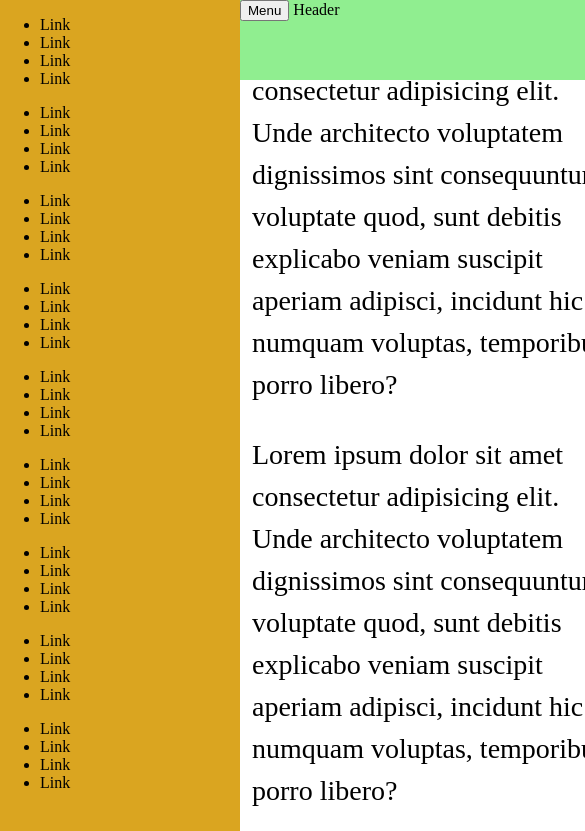
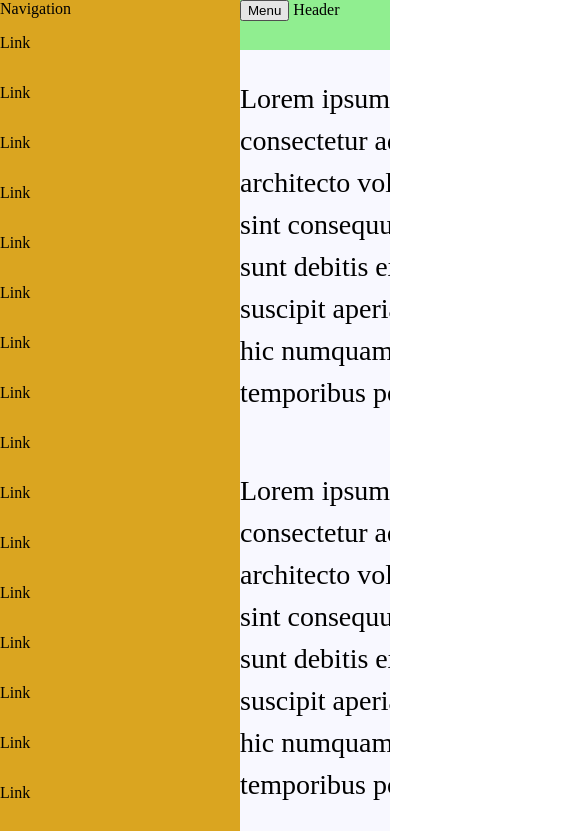
Before and after one commit to junhuif/web-playground, a plain HTML site: page mobile.html in a window 390 px wide. Both pictures are taken after a click on the button "Menu". Shown: the top 831 px of the page, 585 px wide, since content can reach past the window. Drawn offline with Linux system fonts and the light colour scheme.

Commit message:
Complete the first version of mobile layout

```diff
--- a/mobile.css
+++ b/mobile.css
@@ -1,60 +1,77 @@
-* {
-  box-sizing: border-box;
-  transition: all 0.5s ease;
-}
-
-body.open-menu {
-  overflow: hidden;
-}
-
-.open-menu nav {
-  left: 0px;
-}
-
-.open-menu #root > div {
-  left: 240px;
-}
-
 body {
   margin: 0;
-}
-
-#root > div {
-  position: relative;
-  left: 0;
-}
-
-nav {
-  background: goldenrod;
-  position: absolute;
-  width: 240px;
-  top: 0px;
-  left: -240px;
-  margin: 0;
-  min-height: 100vh;
-  max-height: 100vh;
-  position: fixed;
-  overflow: scroll;
-}
-
-header {
-  height: 80px;
-  background-color: lightgreen;
-  position: fixed;
-  top: 0;
-  width: 100%;
-}
-
-main {
-  padding: 0 12px;
-}
-
-footer {
-  width: 100%;
-  background-color: lightcoral;
+  padding: 0;
+  border: none;
 }
 
 p {
   font-size: 28px;
   line-height: 1.5;
+  margin: 0;
+  padding: 1em 0;
 }
+
+ul {
+  margin: 0;
+  padding: 0;
+}
+
+ul > li {
+  padding: 1em 0;
+}
+
+/* Main */
+
+#container {
+  position: relative;
+}
+
+#container.open-menu {
+  overflow: hidden;
+}
+
+#container.open-menu .content-wrapper {
+  transform: translate3d(240px, 0, 0);
+}
+
+.content-wrapper {
+  margin: 0;
+  padding: 0;
+  border: none;
+
+  position: absolute;
+  top: 0;
+  left: 0;
+  width: 100%;
+  height: 100%;
+
+  transition: transform 0.3s ease-out;
+}
+
+nav {
+  width: 240px;
+  height: 100vh;
+  overflow: auto;
+
+  background: goldenrod;
+}
+
+header {
+  position: fixed;
+  top: 0;
+
+  height: 50px;
+  width: 100%;
+
+  background: lightgreen;
+}
+
+main {
+  margin-top: 50px; /* height of header */
+
+  background: ghostwhite;
+}
+
+footer {
+  background: lightcoral;
+}
--- a/mobile.html
+++ b/mobile.html
@@ -11,9 +11,9 @@
 </head>
 
 <body>
-    <div id="root">
-        <div>
+    <div id="container">
         <nav>
+            Navigation
             <ul>
                 <li>Link</li>
                 <li>Link</li>
@@ -69,6 +69,7 @@
                 <li>Link</li>
             </ul>
         </nav>
+        <div class="content-wrapper">
             <header>
                 <button id="menu">
                     Menu
@@ -103,7 +104,7 @@
                 </p>
             </main>
             <footer>
-                <h3>Footer</h3>
+                Footer
                 <ul>
                     <li>Link</li>
                     <li>Link</li>
@@ -124,13 +125,14 @@
                 </ul>
             </footer>
         </div>
-    </div>
         <script>
+            const container = document.getElementById("container");
+
             const toggleMenu = function () {
-            if (document.body.className == "") {
-                document.body.className = "open-menu"
+                if (container.className == "") {
+                    container.className = "open-menu"
                 } else {
-                document.body.className = ""
+                    container.className = ""
                 }
             }
 
```
Lines whose indentation alone changed are shown as unchanged.
